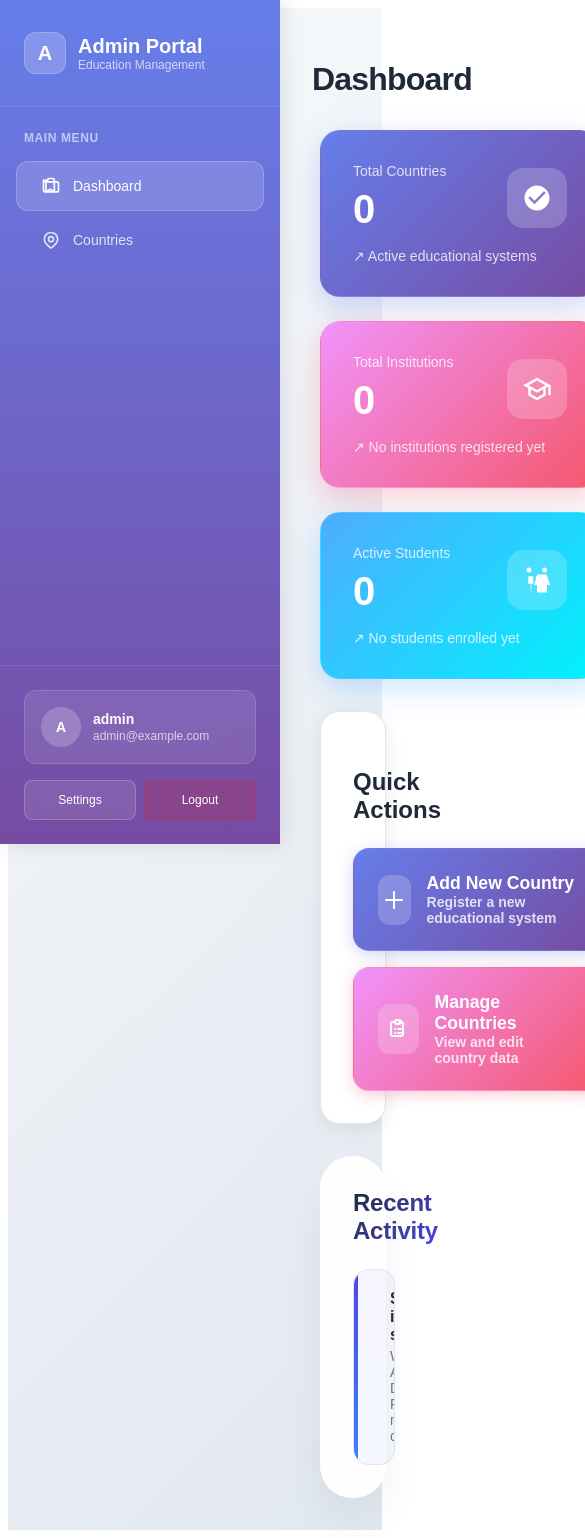
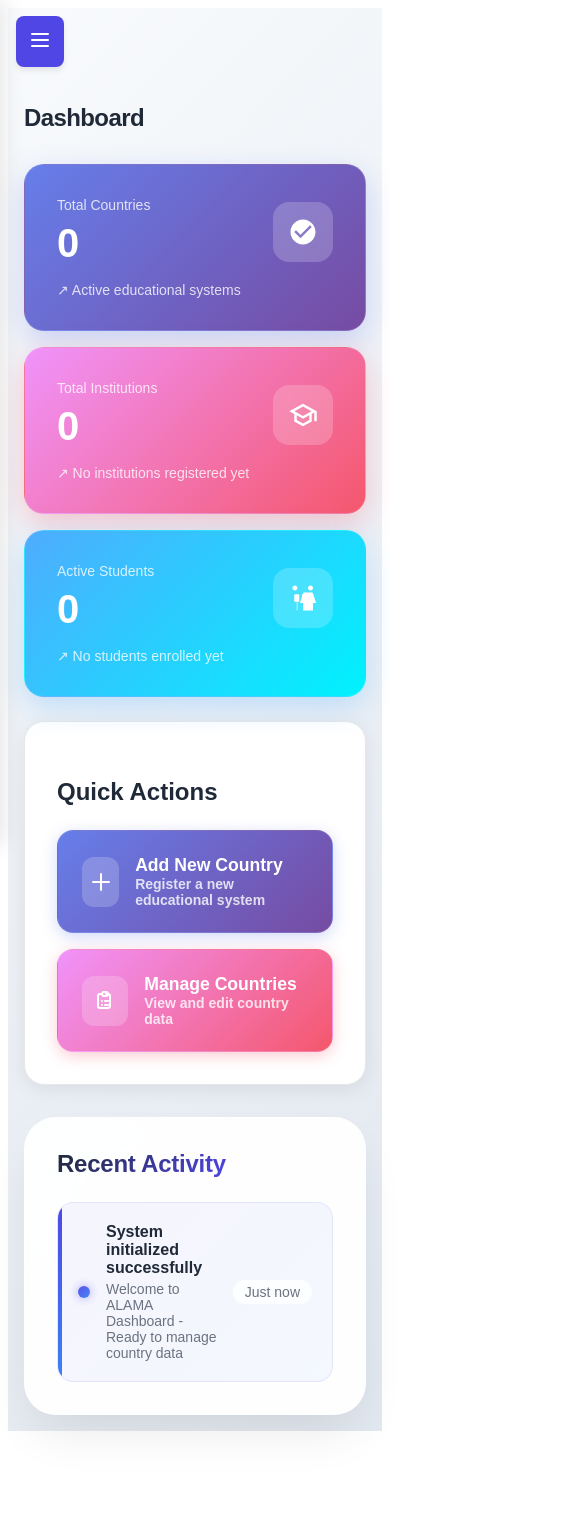
Before and after one commit to MuthoniGathiithi/admin-portal, a Next.js app: page /dashboard in a window 390 px wide. Shown: the whole page, 585 px wide, since content can reach past the window. After the commit the page ends 1439 px from the top, so only its background shows below. Built offline with nearby package versions, Linux system fonts and the light colour scheme.

Commit message:
modifiy files to be mobile responsive ,login page,mobile navigation css enhancements ,dymanic look

```diff
--- a/next.config.mjs
+++ b/next.config.mjs
@@ -1,4 +1,11 @@
 /** @type {import('next').NextConfig} */
-const nextConfig = {};
+const nextConfig = {
+  output: 'standalone',
+  experimental: {
+    outputFileTracingRoot: undefined,
+  },
+  trailingSlash: false,
+  poweredByHeader: false,
+};
 
 export default nextConfig;
--- /dev/null
+++ b/render.yaml
@@ -0,0 +1,11 @@
+services:
+  - type: web
+    name: admin-portal
+    env: node
+    plan: free
+    buildCommand: npm ci && npm run build
+    startCommand: npm start
+    envVars:
+      - key: NODE_ENV
+        value: production
+    autoDeploy: false
--- a/src/app/dashboard/page.js
+++ b/src/app/dashboard/page.js
@@ -57,13 +57,26 @@ export default function Dashboard() {
   const [activeItem, setActiveItem] = useState('dashboard');
   const [isLoaded, setIsLoaded] = useState(false);
   const [countries, setCountries] = useState([]);
+  const [isMobile, setIsMobile] = useState(false);
 
   // Load countries and animation trigger
   useEffect(() => {
     const savedCountries = JSON.parse(localStorage.getItem('countries') || '[]');
     setCountries(savedCountries);
     const timer = setTimeout(() => setIsLoaded(true), 100);
-    return () => clearTimeout(timer);
+
+    // Check if mobile
+    const checkMobile = () => {
+      setIsMobile(window.innerWidth <= 768);
+    };
+
+    checkMobile();
+    window.addEventListener('resize', checkMobile);
+
+    return () => {
+      clearTimeout(timer);
+      window.removeEventListener('resize', checkMobile);
+    };
   }, []);
 
   return (
@@ -73,9 +86,10 @@ export default function Dashboard() {
     }}>
       <Sidebar activeItem={activeItem} setActiveItem={setActiveItem} />
 
-      <div style={{
-        marginLeft: '280px',
-        padding: '2rem'
+      <div className="main-content" style={{
+        marginLeft: isMobile ? '0' : '280px',
+        padding: isMobile ? '1rem' : '2rem',
+        paddingTop: isMobile ? '5rem' : '2rem'
       }}>
         <div style={{ maxWidth: '1200px', margin: '0 auto' }}>
 
@@ -84,12 +98,12 @@ export default function Dashboard() {
             marginBottom: '2rem'
           }}>
             <h1 style={{
-              fontSize: '2rem',
+              fontSize: isMobile ? '1.5rem' : '2rem',
               fontWeight: '700',
               color: '#1f2937',
               marginBottom: '0.5rem',
               letterSpacing: '-0.025em',
-              marginLeft: '-0.5rem'
+              marginLeft: isMobile ? '0' : '-0.5rem'
             }}>
               Dashboard
             </h1>
@@ -98,9 +112,9 @@ export default function Dashboard() {
           {/* Statistics Cards */}
           <div style={{
             display: 'grid',
-            gridTemplateColumns: 'repeat(auto-fit, minmax(280px, 1fr))',
-            gap: '1.5rem',
-            marginBottom: '2rem'
+            gridTemplateColumns: isMobile ? '1fr' : 'repeat(auto-fit, minmax(280px, 1fr))',
+            gap: isMobile ? '1rem' : '1.5rem',
+            marginBottom: isMobile ? '1.5rem' : '2rem'
           }}>
             <div style={{
               background: 'linear-gradient(135deg, #667eea 0%, #764ba2 100%)',
@@ -219,7 +233,7 @@ export default function Dashboard() {
             }}>
               Quick Actions
             </h3>
-            <div style={{ display: 'grid', gridTemplateColumns: 'repeat(auto-fit, minmax(250px, 1fr))', gap: '1rem' }}>
+            <div style={{ display: 'grid', gridTemplateColumns: isMobile ? '1fr' : 'repeat(auto-fit, minmax(250px, 1fr))', gap: '1rem' }}>
               <Link
                 href="/reference/countries/create"
                 style={{
--- a/src/app/globals.css
+++ b/src/app/globals.css
@@ -54,3 +54,47 @@ body {
   color: var(--foreground);
   font-family: Arial, Helvetica, sans-serif;
 }
+
+/* Mobile-first responsive utilities */
+@media (max-width: 768px) {
+  .mobile-hidden {
+    display: none !important;
+  }
+
+  .mobile-full-width {
+    width: 100% !important;
+  }
+
+  .mobile-padding {
+    padding: 1rem !important;
+  }
+
+  .mobile-text-sm {
+    font-size: 0.875rem !important;
+  }
+
+  .mobile-margin-reduced {
+    margin: 0.5rem !important;
+  }
+}
+
+/* Responsive layout adjustments */
+.main-content {
+  margin-left: 280px;
+  transition: margin-left 0.3s ease-in-out;
+}
+
+@media (max-width: 768px) {
+  .main-content {
+    margin-left: 0;
+    padding-top: 4rem;
+  }
+}
+
+/* Touch-friendly buttons */
+@media (max-width: 768px) {
+  button, .button {
+    min-height: 44px;
+    min-width: 44px;
+  }
+}
--- a/src/app/layout.js
+++ b/src/app/layout.js
@@ -19,6 +19,9 @@ export const metadata = {
 export default function RootLayout({ children }) {
   return (
     <html lang="en">
+      <head>
+        <meta name="viewport" content="width=device-width, initial-scale=1.0, maximum-scale=1.0, user-scalable=no" />
+      </head>
       <body
         className={`${geistSans.variable} ${geistMono.variable} antialiased`}
       >
--- a/src/app/page.js
+++ b/src/app/page.js
@@ -1,6 +1,6 @@
 'use client';
 
-import { useState } from 'react';
+import { useState, useEffect } from 'react';
 import { useRouter } from 'next/navigation';
 import Image from 'next/image';
 
@@ -9,7 +9,19 @@ export default function LoginPage() {
     email: '',
     password: ''
   });
+  const [isMobile, setIsMobile] = useState(false);
   const router = useRouter();
+
+  useEffect(() => {
+    const checkMobile = () => {
+      setIsMobile(window.innerWidth <= 768);
+    };
+
+    checkMobile();
+    window.addEventListener('resize', checkMobile);
+
+    return () => window.removeEventListener('resize', checkMobile);
+  }, []);
 
   const handleInputChange = (e) => {
     setFormData({
@@ -43,7 +55,7 @@ export default function LoginPage() {
       display: 'flex',
       alignItems: 'center',
       justifyContent: 'center',
-      padding: '2rem',
+      padding: isMobile ? '1rem' : '2rem',
       fontFamily: '-apple-system, BlinkMacSystemFont, "Segoe UI", Roboto, "Helvetica Neue", Arial, sans-serif',
       position: 'relative',
       overflow: 'hidden'
@@ -52,10 +64,11 @@ export default function LoginPage() {
       {/* Unified Elevated Card Container */}
       <div style={{
         display: 'flex',
+        flexDirection: isMobile ? 'column' : 'row',
         width: '100%',
         maxWidth: '1400px',
-        minHeight: '600px',
-        borderRadius: '2rem',
+        minHeight: isMobile ? 'auto' : '600px',
+        borderRadius: isMobile ? '1rem' : '2rem',
         background: 'white',
         boxShadow: '0 25px 50px -12px rgba(0, 0, 0, 0.25), 0 0 0 1px rgba(0, 0, 0, 0.05)',
         border: '1px solid rgba(0, 0, 0, 0.05)',
@@ -70,17 +83,18 @@ export default function LoginPage() {
           display: 'flex',
           alignItems: 'center',
           justifyContent: 'center',
-          padding: '3rem',
-          borderTopLeftRadius: '2rem',
-          borderBottomLeftRadius: '2rem'
+          padding: isMobile ? '2rem 1.5rem' : '3rem',
+          borderTopLeftRadius: isMobile ? '1rem' : '2rem',
+          borderBottomLeftRadius: isMobile ? '0' : '2rem',
+          borderTopRightRadius: isMobile ? '1rem' : '0'
         }}>
           <div style={{
             width: '100%',
             maxWidth: '400px'
           }}>
-            <div style={{ marginBottom: '3rem', textAlign: 'center' }}>
+            <div style={{ marginBottom: isMobile ? '2rem' : '3rem', textAlign: 'center' }}>
               <h1 style={{
-                fontSize: '2.5rem',
+                fontSize: isMobile ? '1.875rem' : '2.5rem',
                 fontWeight: '700',
                 color: 'white',
                 marginBottom: '0.5rem',
@@ -227,9 +241,9 @@ export default function LoginPage() {
 
         {/* Right Side - Logo Section */}
         <div style={{
-          flex: 1,
+          flex: isMobile ? 'none' : 1,
+          display: isMobile ? 'none' : 'flex',
           backgroundColor: 'white',
-          display: 'flex',
           flexDirection: 'column',
           alignItems: 'center',
           justifyContent: 'center',
--- a/src/components/Sidebar.js
+++ b/src/components/Sidebar.js
@@ -5,11 +5,23 @@ import Link from 'next/link';
 
 const Sidebar = ({ activeItem, setActiveItem }) => {
   const [userEmail, setUserEmail] = useState('');
+  const [isMobile, setIsMobile] = useState(false);
+  const [isMenuOpen, setIsMenuOpen] = useState(false);
 
   useEffect(() => {
     // Get user email from localStorage
     const email = localStorage.getItem('userEmail') || 'admin@example.com';
     setUserEmail(email);
+
+    // Check if mobile
+    const checkMobile = () => {
+      setIsMobile(window.innerWidth <= 768);
+    };
+
+    checkMobile();
+    window.addEventListener('resize', checkMobile);
+
+    return () => window.removeEventListener('resize', checkMobile);
   }, []);
 
   const menuItems = [
@@ -42,9 +54,55 @@ const Sidebar = ({ activeItem, setActiveItem }) => {
   };
 
   return (
+    <>
+      {/* Mobile Menu Button */}
+      {isMobile && (
+        <button
+          onClick={() => setIsMenuOpen(!isMenuOpen)}
+          style={{
+            position: 'fixed',
+            top: '1rem',
+            left: '1rem',
+            zIndex: 1001,
+            backgroundColor: '#4f46e5',
+            color: 'white',
+            border: 'none',
+            borderRadius: '0.5rem',
+            padding: '0.75rem',
+            cursor: 'pointer',
+            boxShadow: '0 4px 6px -1px rgba(0, 0, 0, 0.1)'
+          }}
+        >
+          <svg width="24" height="24" fill="none" stroke="currentColor" viewBox="0 0 24 24">
+            {isMenuOpen ? (
+              <path strokeLinecap="round" strokeLinejoin="round" strokeWidth={2} d="M6 18L18 6M6 6l12 12" />
+            ) : (
+              <path strokeLinecap="round" strokeLinejoin="round" strokeWidth={2} d="M4 6h16M4 12h16M4 18h16" />
+            )}
+          </svg>
+        </button>
+      )}
+
+      {/* Overlay for mobile */}
+      {isMobile && isMenuOpen && (
+        <div
+          onClick={() => setIsMenuOpen(false)}
+          style={{
+            position: 'fixed',
+            top: 0,
+            left: 0,
+            right: 0,
+            bottom: 0,
+            backgroundColor: 'rgba(0, 0, 0, 0.5)',
+            zIndex: 999
+          }}
+        />
+      )}
+
+      {/* Sidebar */}
       <div style={{
         position: 'fixed',
-      left: 0,
+        left: isMobile ? (isMenuOpen ? '0' : '-280px') : '0',
         top: 0,
         height: '100vh',
         width: '280px',
@@ -52,7 +110,8 @@ const Sidebar = ({ activeItem, setActiveItem }) => {
         display: 'flex',
         flexDirection: 'column',
         zIndex: 1000,
-      boxShadow: '4px 0 20px rgba(0, 0, 0, 0.1)'
+        boxShadow: '4px 0 20px rgba(0, 0, 0, 0.1)',
+        transition: 'left 0.3s ease-in-out'
       }}>
       {/* Logo/Header */}
       <div style={{
@@ -262,6 +321,7 @@ const Sidebar = ({ activeItem, setActiveItem }) => {
         </div>
       </div>
     </div>
+    </>
   );
 };
 
```
Also changed, not shown: 1 other file (tests, documents, lock files or other folders). Lines whose indentation alone changed are shown as unchanged.
